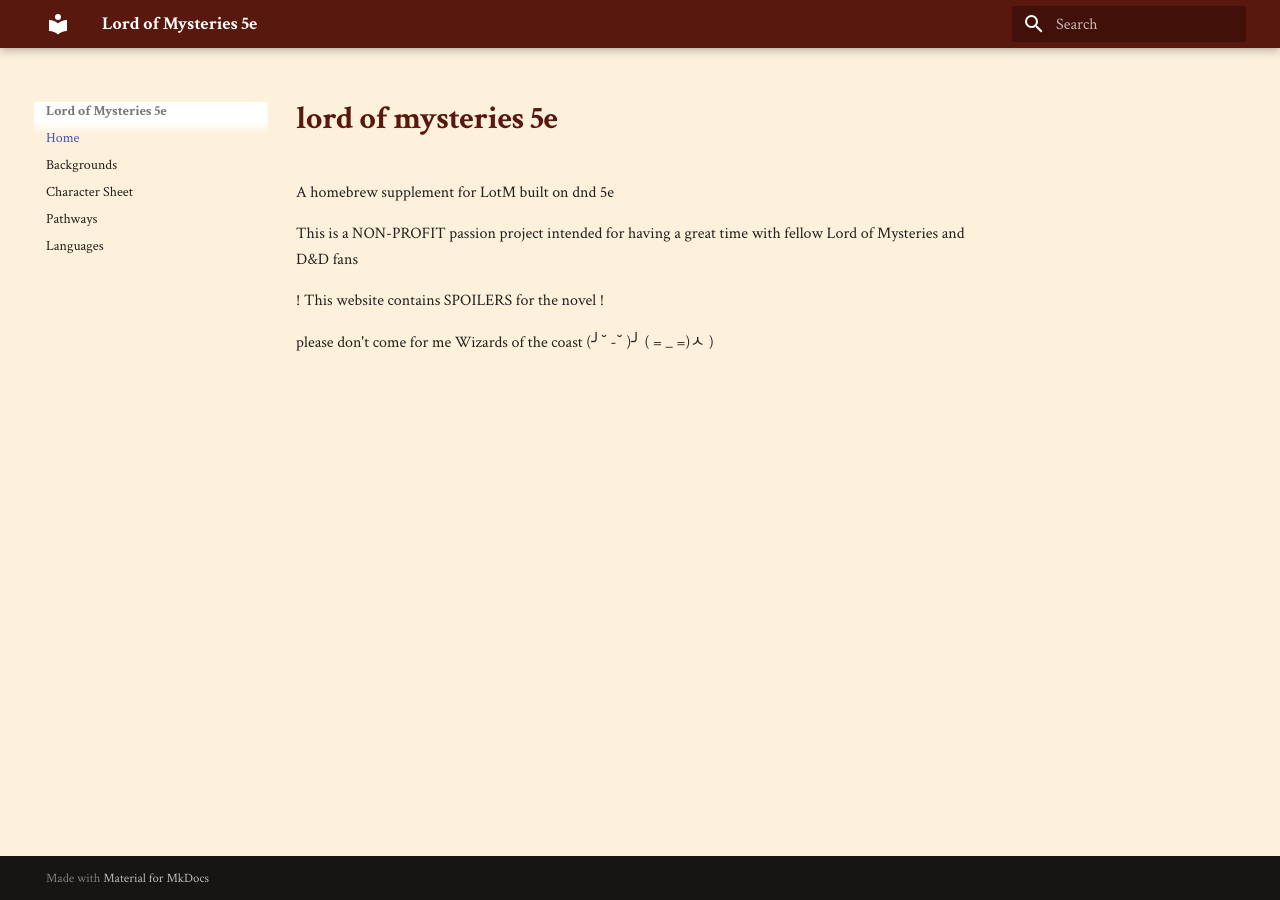
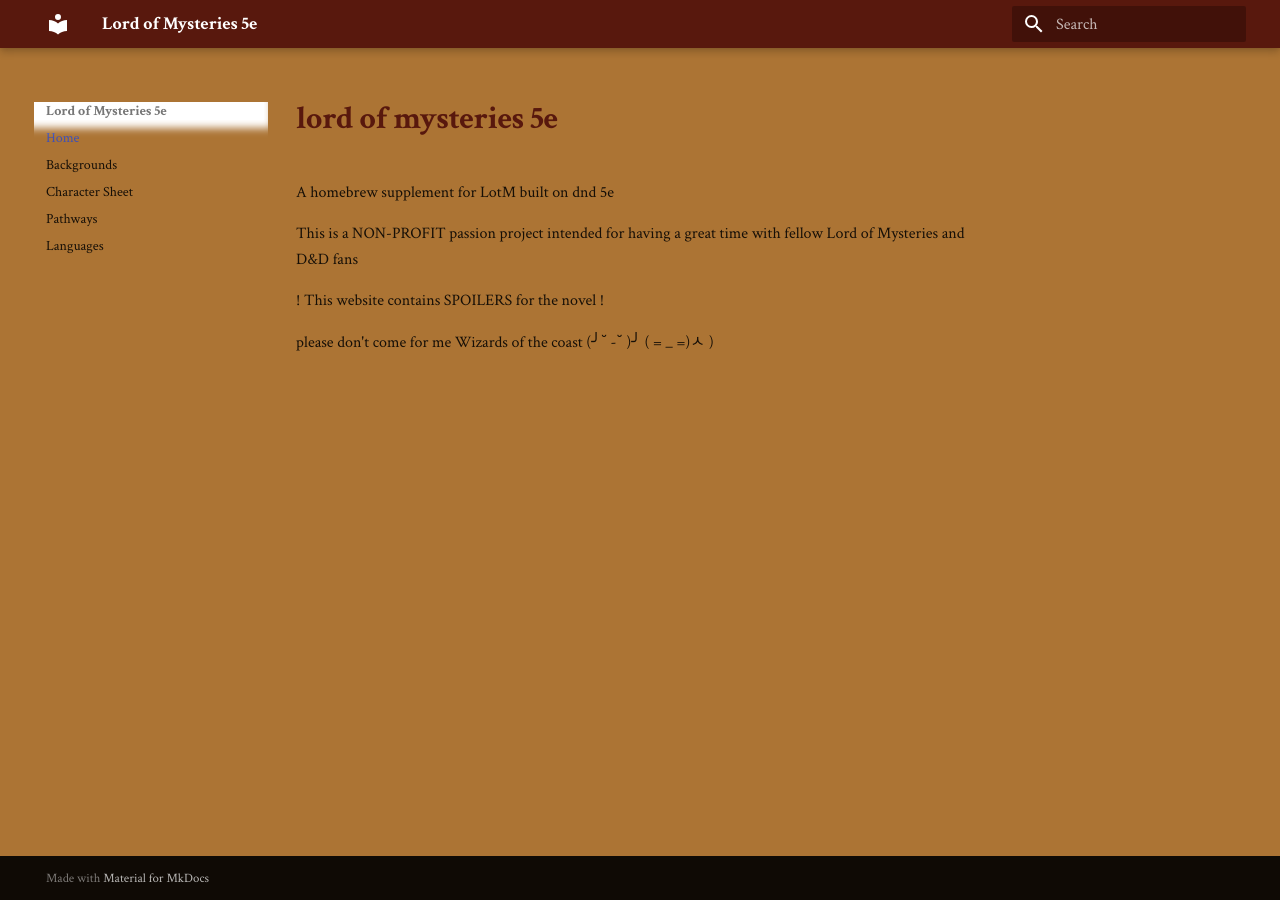
Before and after one commit to TwilightHermit/lotm-wiki, an MkDocs documentation site: the page built from docs/index.md, in a window 1280 px wide. Built offline with MkDocs 1.6.1 and Material for MkDocs 9.7.7, drawn with Linux system fonts in a browser that asks for light colours.

Commit message:
Change background color in extra.css

```diff
--- a/docs/extra.css
+++ b/docs/extra.css
@@ -13,7 +13,7 @@ body,
 .md-container,
 .md-main,
 .md-content {
-  background-color: #fdf1dc !important;
+  background-color: #ac7434 !important;
 }
 
 .md-header,
```
